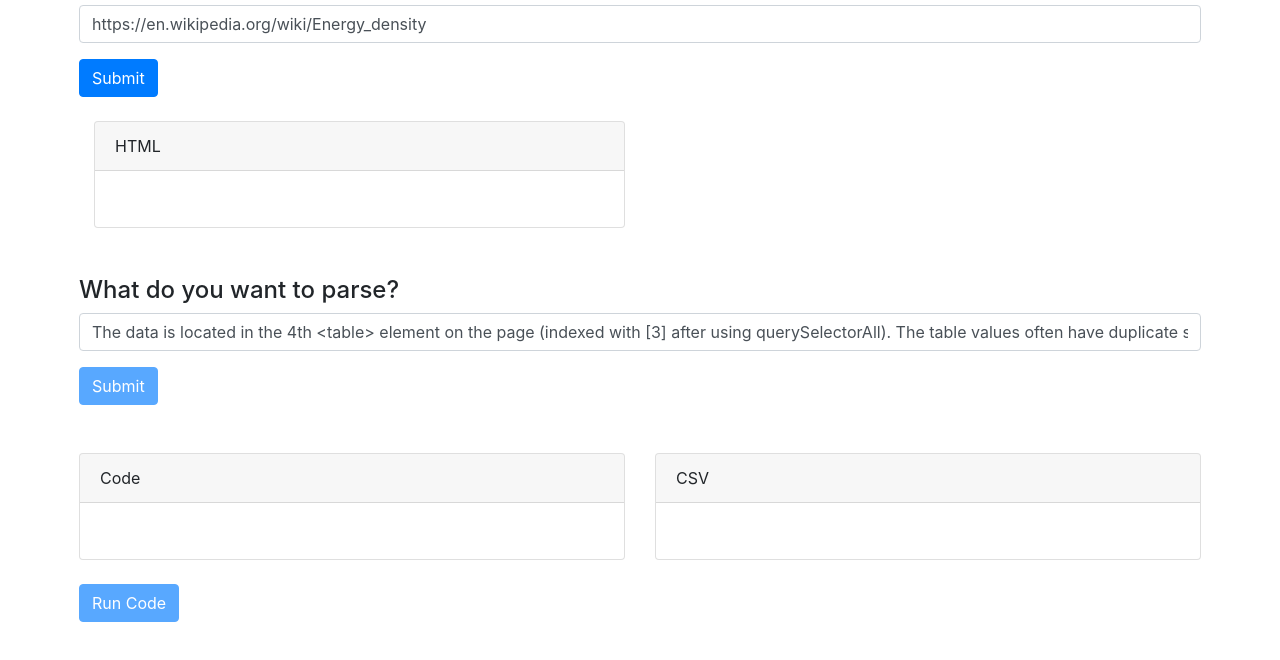
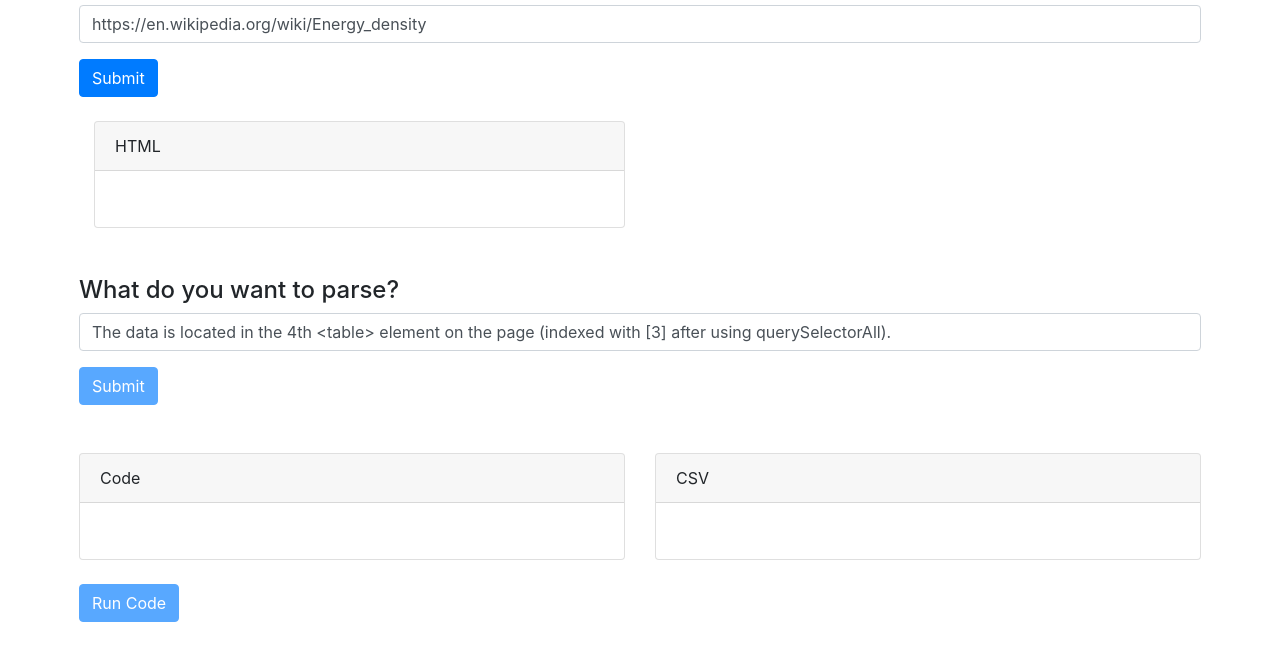
Before and after one commit to faranbutt/automatic_web_parser, a plain HTML site: page index.html in a window 1280 px wide. Shown: the part 138-798 px from the top of the page. Drawn offline with nearby package versions, Linux system fonts and the light colour scheme.

Commit message:
Update index.html

```diff
--- a/index.html
+++ b/index.html
@@ -156,7 +156,7 @@
     // document.querySelectorAll("#urlInput")[0].value = "https://huggingface.co/TheBloke/stablecode-instruct-alpha-3b-GGML";
     document.querySelectorAll("#urlInput")[0].value = "https://en.wikipedia.org/wiki/Energy_density";
     // document.querySelectorAll("#elementInput")[0].value = "all elements like this: ";
-    document.querySelectorAll("#elementInput")[0].value = "The data is located in the 4th <table> element on the page (indexed with [3] after using querySelectorAll). The table values often have duplicate spaces or new lines, use regex to remove them.";
+    document.querySelectorAll("#elementInput")[0].value = "The data is located in the 4th <table> element on the page (indexed with [3] after using querySelectorAll).";
 
 </script>
 
```
